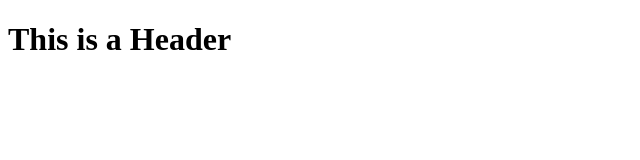
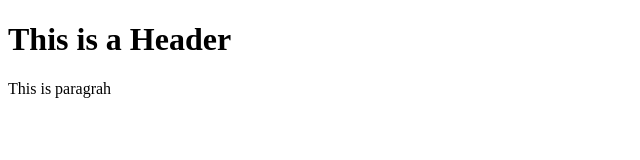
Before and after one commit to sushmita2109/ReactBasicProject, a plain HTML site: page index.html in a window 1280 px wide. Shown: the whole page, without its empty margins (0-640 px from the left). Drawn offline with Linux system fonts and the light colour scheme.

Commit message:
second commit

```diff
--- a/index.html
+++ b/index.html
@@ -4,5 +4,6 @@
 
     <body>
         <h1>This is a Header</h1>
+        <p>This is paragrah </p>
     </body>
 </html>
```
